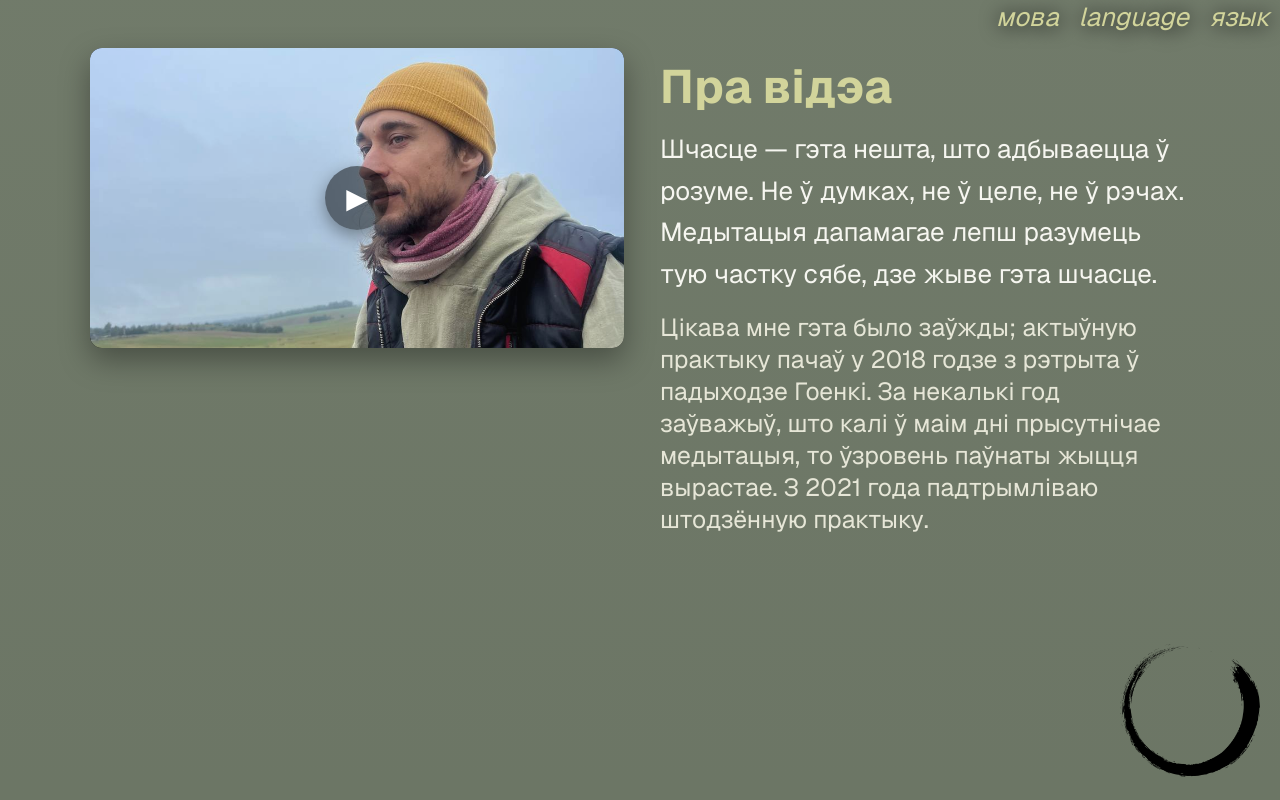
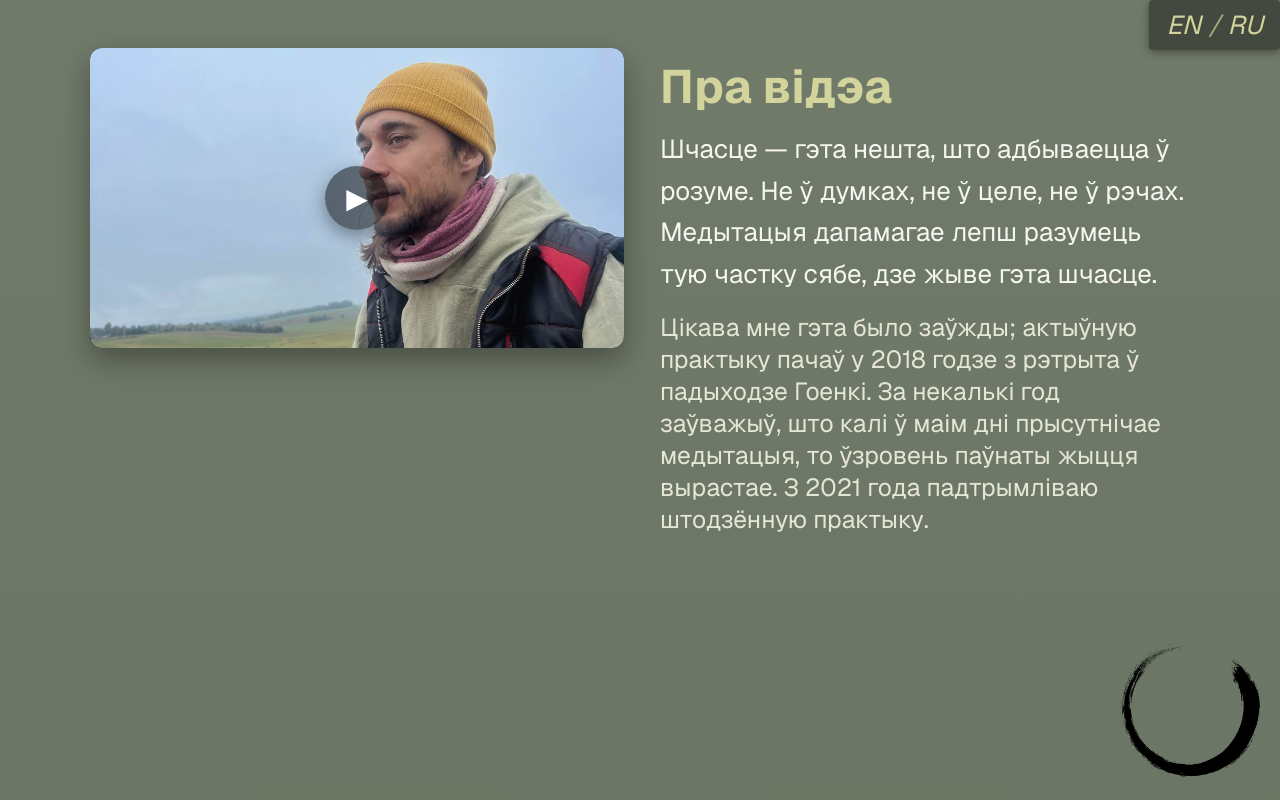
Before and after one commit to jathpr/mitya-public-interface, a Next.js app: page /be/view in a window 1280 px wide. Built offline with nearby package versions, Linux system fonts and the light colour scheme.

Commit message:
lang switcher

```diff
--- a/src/components/LocaleSwitcher/LocaleSwitcher.module.css
+++ b/src/components/LocaleSwitcher/LocaleSwitcher.module.css
@@ -1,13 +1,64 @@
+/* LocaleSwitcher.module.css - КАНЧАТКОВАЯ ВЕРСІЯ З ЭФЕКТАМ РАЗМЫЦЦЯ (Blur) */
+
 .container {
-  width: 30%;
   min-width: fit-content;
-  text-align: center;
+  text-align: right;
+
+  /* Кампактны дысплей і водступы */
+  display: inline-flex;
+  align-items: center;
+  padding: 8px 12px;
+
+  border-radius: 4px;
+
+  /* НОВАЕ: Фон для празрыстасці і размыцця */
+  background-color: rgba(0, 0, 0, 0.4); /* Больш празрысты фон */
+
+  /* НОВАЕ: ЭФЕКТ РАЗМЫЦЦЯ (Blur) */
+  backdrop-filter: blur(5px);
+  -webkit-backdrop-filter: blur(5px); /* Для падтрымкі ў браўзерах на Webkit */
+
+  /* ЦЕНЬ: Робім яе крыху меншай і мякчэйшай */
+  box-shadow: 0 2px 10px rgba(0, 0, 0, 0.4);
+
+  /* НОВАЕ: Дадамо плаўны пераход для візуальных эфектаў блока */
+  transition: box-shadow 0.2s ease-in-out, background-color 0.2s ease-in-out;
+}
+
+/* НОВЫ СТЫЛЬ: Пры навядзенні на ўвесь кантэйнер, цень павялічваецца,
+   што робіць "пераход" больш мяккім і прыкметным */
+.container:hover {
+  box-shadow: 0 4px 15px rgba(0, 0, 0, 0.5);
+  background-color: rgba(
+    0,
+    0,
+    0,
+    0.5
+  ); /* Крыху менш празрысты пры навядзенні */
 }
 
 .link {
   color: #d2d49b;
   display: inline;
   font-style: italic;
-  text-shadow: 1px 1px 20px #000000;
-  margin: 10px;
+  margin: 0 5px;
+  text-decoration: none;
+  font-size: 1rem;
+  /* НОВАЕ: Плаўны пераход для колеру і непразрыстасці спасылак */
+  transition: opacity 0.2s ease-in-out;
 }
+
+.link:hover {
+  opacity: 1; /* Поўная непразрыстасць пры навядзенні */
+  text-decoration: none;
+}
+
+/* Стыль для падзельніка "/" */
+.separator {
+  color: #d2d49b;
+  font-style: italic;
+  margin: 0 2px;
+  opacity: 0.7;
+  font-size: 1rem;
+  font-weight: normal;
+}
--- a/src/components/LocaleSwitcher/LocaleSwitcher.tsx
+++ b/src/components/LocaleSwitcher/LocaleSwitcher.tsx
@@ -1,24 +1,33 @@
+// LocaleSwitcher.tsx - Застаецца без змен з папярэдняга кроку
 "use client";
 
-import { usePathname } from "next/navigation";
+import { usePathname, Link } from "@/i18n/navigation";
 import { routing } from "@/i18n/routing";
 import styles from "./LocaleSwitcher.module.css";
-import { Link } from "@/i18n/navigation";
+import { useLocale } from "next-intl";
+import { Fragment } from "react";
+
+const localeCodes: { [key: string]: string } = {
+  be: "BE",
+  en: "EN",
+  ru: "RU",
+};
 
 export function LocaleSwitcher() {
-  const localePathname = usePathname();
-  const pathname = usePathname().length < 4 ? "/" : localePathname.substring(3);
+  const pathname = usePathname();
+  const currentLocale = useLocale();
+  const otherLocales = routing.locales.filter((loc) => loc !== currentLocale);
+
   return (
     <div className={styles.container}>
-      <Link locale={routing.locales[0]} href={pathname} className={styles.link}>
-        мова
-      </Link>
-      <Link locale={routing.locales[1]} href={pathname} className={styles.link}>
-        language
-      </Link>
-      <Link locale={routing.locales[2]} href={pathname} className={styles.link}>
-        язык
-      </Link>
+      {otherLocales.map((locale, index) => (
+        <Fragment key={locale}>
+          {index > 0 && <span className={styles.separator}>/</span>}
+          <Link locale={locale} href={pathname} className={styles.link}>
+            {localeCodes[locale]}
+          </Link>
+        </Fragment>
+      ))}
     </div>
   );
 }
```
